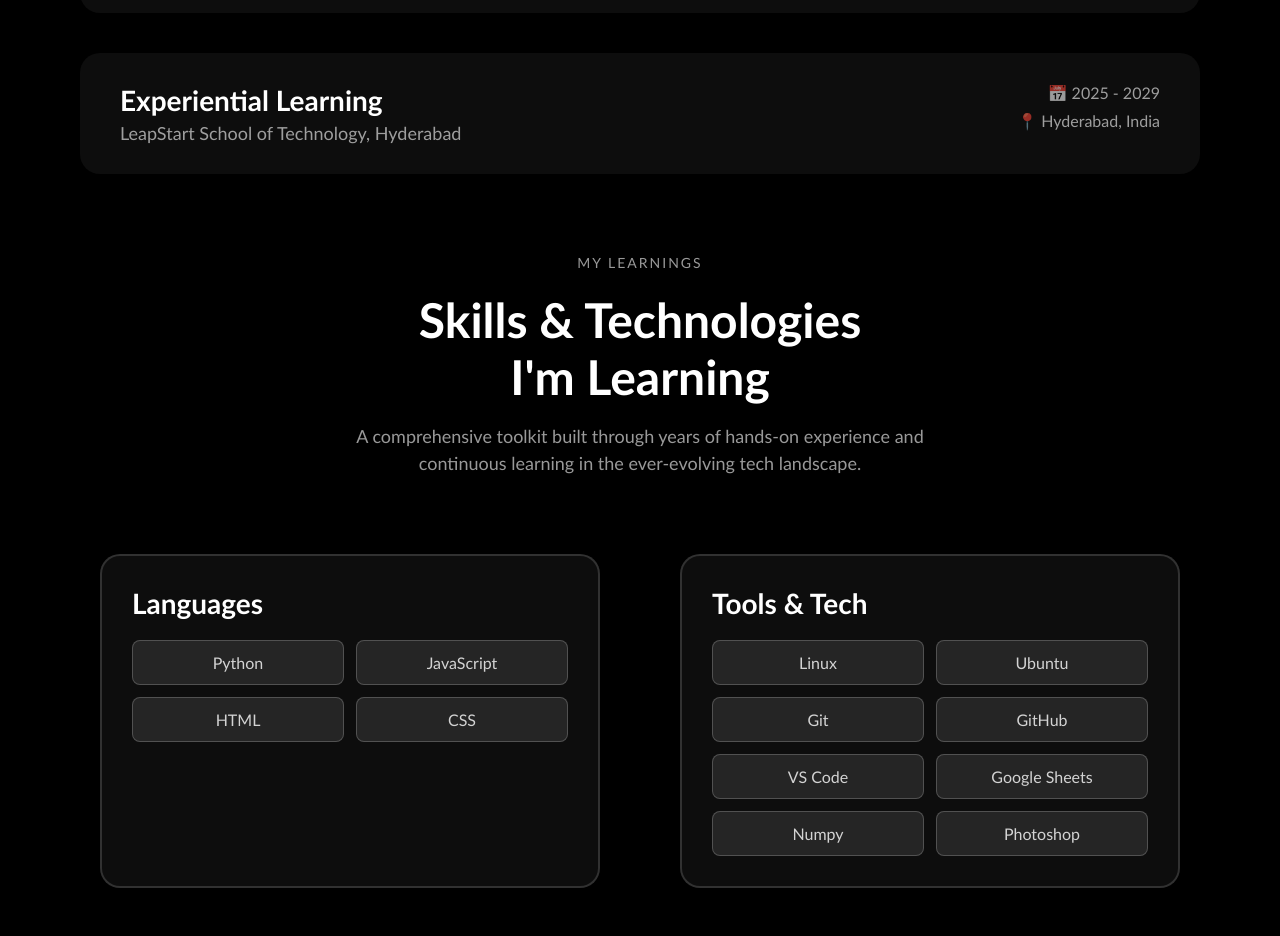
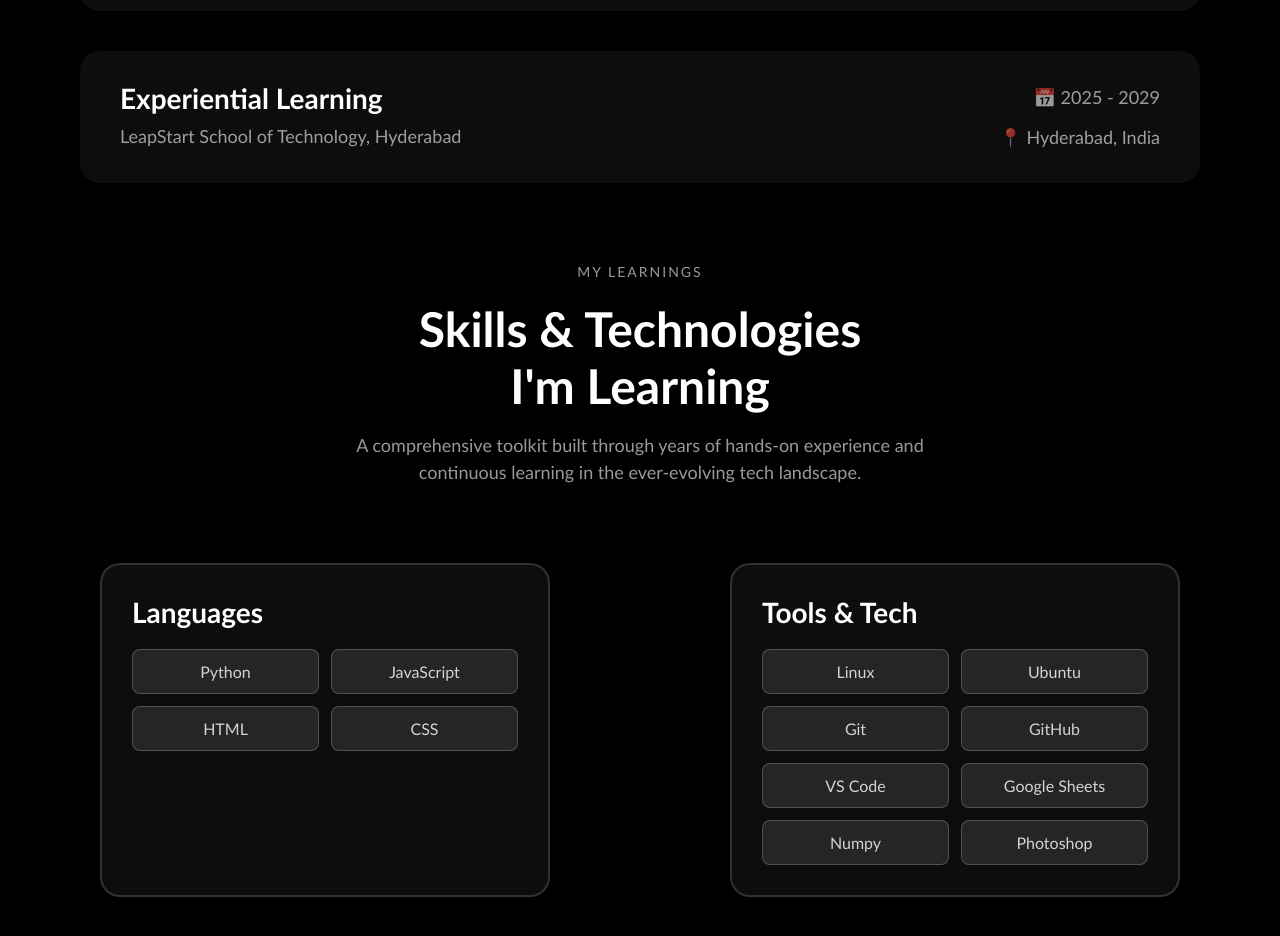
Before and after one commit to broskell/Personal-Portfolio, a plain HTML site: page index.html in a window 1280 px wide. Shown: the part 1440-2376 px from the top of the page. Drawn offline with Linux system fonts and the light colour scheme.

Commit message:
Adjusted <p> tags with skills grid

```diff
--- a/styles.css
+++ b/styles.css
@@ -93,9 +93,13 @@ a:hover {
     margin-bottom: 80px;
 }
 
-#about p{
+#about p {
     display: flex;
-    justify-content: center;
+    flex-direction: column;
+    align-items: center;
+    color: rgba(255, 255, 255, 0.6);
+    font-size: 18px;
+    margin: 5px 0;
 }
 
 #about h1{
@@ -211,7 +215,7 @@ a:hover {
     display: grid;
     margin: 0px 100px 0px 100px;
     grid-template-columns: repeat(2, 1fr);
-    gap: 80px;
+    gap: 180px;
     margin-top: 40px;
 }
 
```
